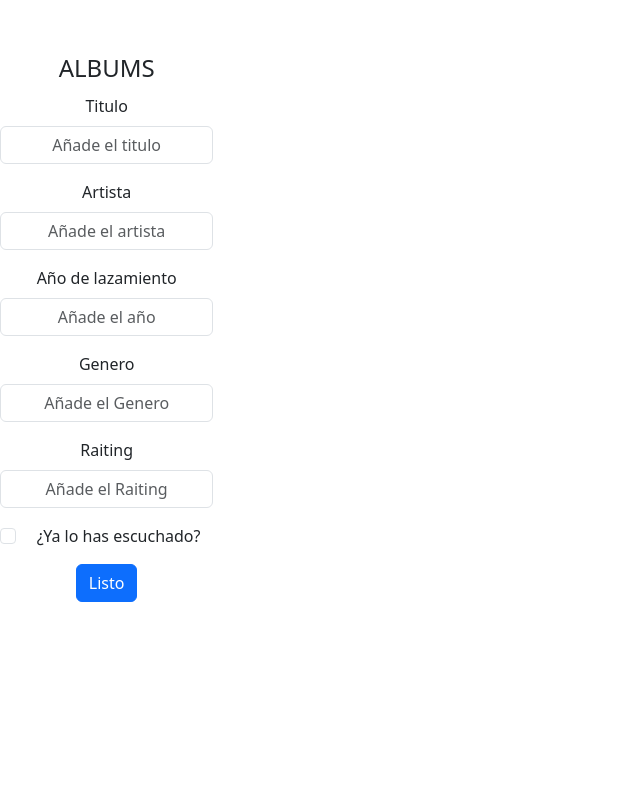
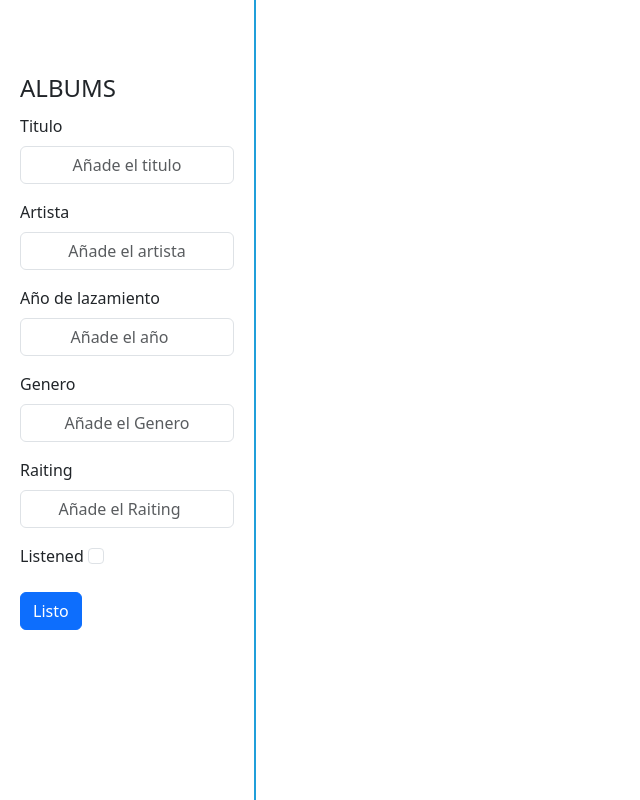
Before and after one commit to FernandoNava2/album-tracker71, a plain HTML site: page index.html in a window 1280 px wide. Shown: the whole page, without its empty margins (0-640 px from the left). Drawn offline with nearby package versions, Linux system fonts and the light colour scheme.

Commit message:
add fixes

```diff
--- a/index.html
+++ b/index.html
@@ -5,44 +5,44 @@
     <meta charset="UTF-8">
     <meta name="viewport" content="width=device-width, initial-scale=1.0">
     <title>Albums</title>
+
+
+        <link href="https://cdn.jsdelivr.net/npm/bootstrap@5.3.8/dist/css/bootstrap.min.css" rel="stylesheet" integrity="sha384-sRIl4kxILFvY47J16cr9ZwB07vP4J8+LH7qKQnuqkuIAvNWLzeN8tE5YBujZqJLB" crossorigin="anonymous">
     <link rel="stylesheet" href="style.css">
-</head>
+
+  </head>
+
+
 <body>
-<div class="col-12 col-md-2 text-center">
+<div class="form-div">
 <form id="album-form">
   <fieldset>
     <legend>ALBUMS</legend>
     <div class="mb-3">
-      <label for="disabledTextInput" class="form-label">Titulo</label>
+      <label for="title" class="form-label">Titulo</label>
       <input type="text" name="title" id="title" class="form-control text-center" placeholder="Añade el titulo">
     </div>
     <div class="mb-3">
-      <label for="disabledTextInput" class="form-label">Artista</label>
+      <label for="artist" class="form-label">Artista</label>
       <input type="text" id="artist" class="form-control text-center" name="artist" placeholder="Añade el artista">
     </div>
     <div class="mb-3">
-      <label for="disabledTextInput" class="form-label">Año de lazamiento</label>
-      <input type="text" id="year" class="form-control text-center" name="year" placeholder="Añade el año">
+      <label for="year" class="form-label">Año de lazamiento</label>
+      <input type="number" id="year" class="form-control text-center" name="year" placeholder="Añade el año">
     </div>
     <div class="mb-3">
-      <label for="disabledTextInput" class="form-label">Genero</label>
+      <label for="genre" class="form-label">Genero</label>
       <input type="text" id="genre" name="genre" class="form-control text-center" placeholder="Añade el Genero">
     </div>
     <div class="mb-3">
-      <label for="disabledTextInput" class="form-label">Raiting</label>
-      <input type="text" name="raiting" id="raiting" class="form-control text-center" placeholder="Añade el Raiting">
+      <label for="raiting" class="form-label">Raiting</label>
+      <input type="number" name="raiting" id="raiting" class="form-control text-center" placeholder="Añade el Raiting">
     </div>
 
-
-        <div class="mb-3">
-      <div class="form-check">
-        <input class="form-check-input" name="Listened" type="checkbox" id="disabledFieldsetCheck">
-        <label class="form-check-label" for="check">
-          ¿Ya lo has escuchado?
-        </label>
-      </div>
-    </div>
-
+    <div class="mb-3">
+          <label for="listened" class="form-label">Listened</label>
+          <input type="checkbox" name="rating" id="rating" class="form-check-input">
+        </div>
     <button type="submit" class="btn btn-primary" type="submit">Listo</button>
   </fieldset>
 </form>
@@ -55,7 +55,7 @@
 
 
 
-    <link href="https://cdn.jsdelivr.net/npm/bootstrap@5.3.8/dist/css/bootstrap.min.css" rel="stylesheet" integrity="sha384-sRIl4kxILFvY47J16cr9ZwB07vP4J8+LH7qKQnuqkuIAvNWLzeN8tE5YBujZqJLB" crossorigin="anonymous">
+
     <script src="https://cdn.jsdelivr.net/npm/bootstrap@5.3.8/dist/js/bootstrap.bundle.min.js" integrity="sha384-FKyoEForCGlyvwx9Hj09JcYn3nv7wiPVlz7YYwJrWVcXK/BmnVDxM+D2scQbITxI" crossorigin="anonymous"></script>
     <script src="app.js"></script>
 </body>
--- a/style.css
+++ b/style.css
@@ -5,27 +5,26 @@ body{
     display: flex;
 }
 
-.form-div{
-    max-width: 20%;
-    min-height: 100dvh;
-    border-right: 2px solid black;
-    padding: 20px;
+.form-div {
+  width: 20%; /* Cambiado a width para asegurar el tamaño */
+  min-height: 100dvh;
+  border-right: 2px solid rgb(32, 159, 218);
+  padding: 20px;
 }
 
-form{
-    margin-block: 50px;
+form {
+  margin-block: 50px;
 }
 
-
-main{
-    min-width: 80%;
-    padding: 20px;
-    dispplay: grid;
-    grid-template-columns: repeat(auto-fit, minmax(100px, 1fr));
-    /*Auto fit se ajusta auto fill se rellane*/
-    gap: 10px; /*Espacio entre ellos*/
+main {
+  width: 80%;
+  padding: 20px;
+  display: grid; /* Corregido  */
+  grid-template-columns: repeat(auto-fill, minmax(250px, 1fr)); /*responsiva */
+  gap: 15px; /* Espacio entre tarjetas */
+  align-content: start; /* Evita que las tarjetas se estiren a lo alto */
 }
 
-.card{
-    max-height: fit-content; /*altura maxima se ajusta*/
+.card {
+  max-height: fit-content;
 }
```
